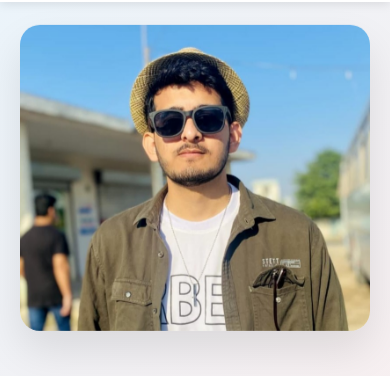
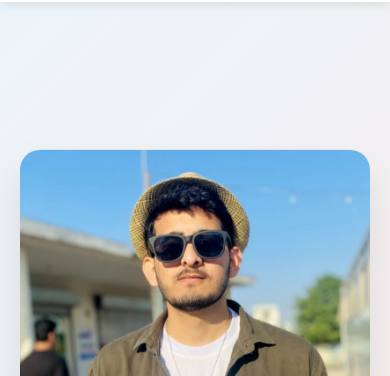
Before and after one commit to iamrehman16/portfolio, a plain HTML site: page index.html in a window 390 px wide. Shown: the part 66-442 px from the top of the page. Drawn offline with nearby package versions, Linux system fonts and the light colour scheme.

Commit message:
minor changes

```diff
--- a/index.html
+++ b/index.html
@@ -222,7 +222,7 @@
 
       .hero-image {
         flex: 1;
-        min-width: 300px;
+        min-width: 180px;
         text-align: center;
       }
 
@@ -788,6 +788,10 @@
         .hero-content {
           flex-direction: column-reverse;
           text-align: center;
+          justify-content: space-around;
+        }
+        .hero-image{
+          margin-top: 250px;
         }
 
         .hero-text {
```
